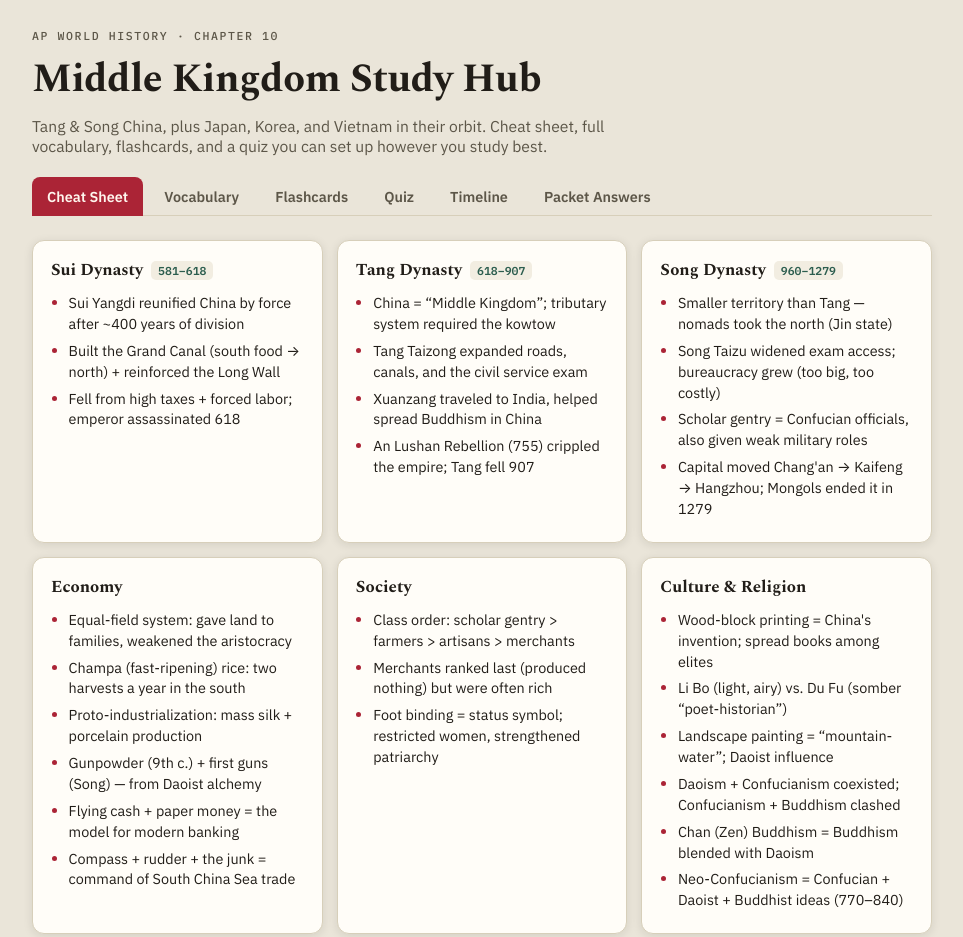
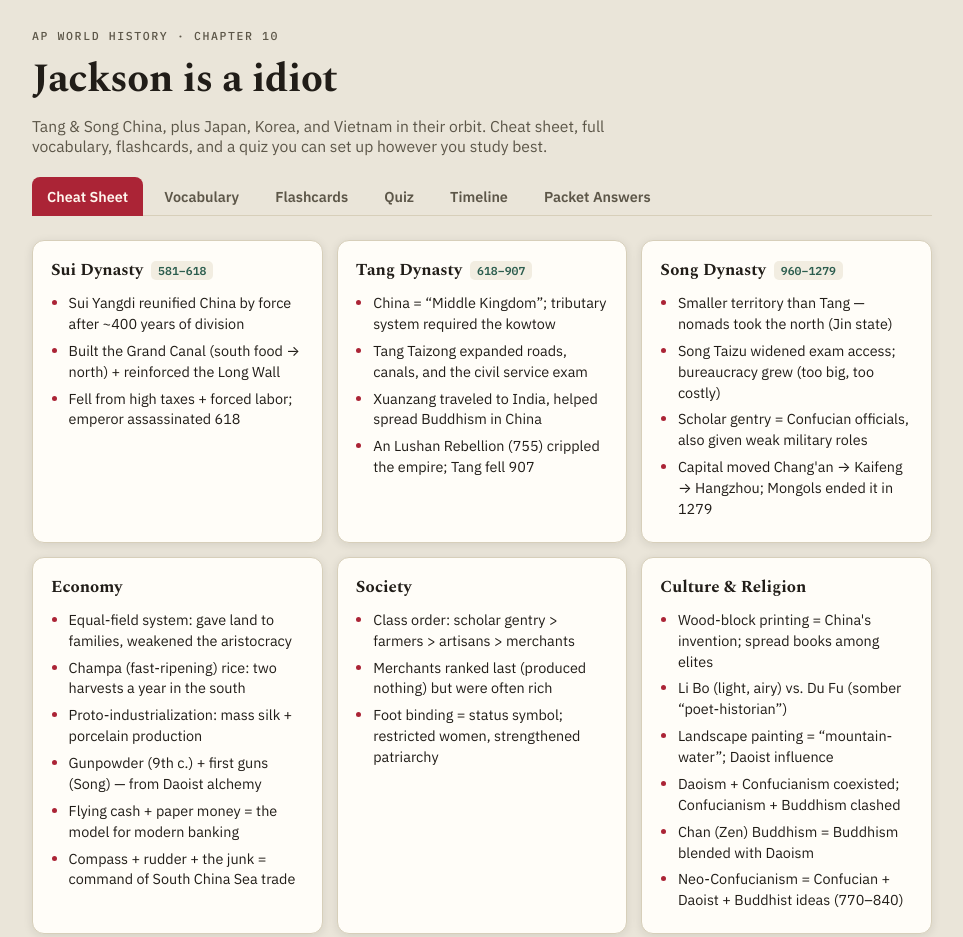
Before and after one commit to dawidp67/apworld, a plain HTML site: page index.html in a window 1280 px wide. Shown: the top 937 px of the page, without its empty margins (158-1121 px from the left). Drawn offline with nearby package versions, Linux system fonts and the light colour scheme.

Commit message:
new edit

```diff
--- a/index.html
+++ b/index.html
@@ -202,7 +202,7 @@
 <div class="page">
   <header>
     <p class="eyebrow">AP World History · Chapter 10</p>
-    <h1>Middle Kingdom Study Hub</h1>
+    <h1>Jackson is a idiot</h1>
     <p class="subtitle">Tang &amp; Song China, plus Japan, Korea, and Vietnam in their orbit. Cheat sheet, full vocabulary, flashcards, and a quiz you can set up however you study best.</p>
     <nav class="tabs" role="tablist" aria-label="Study mode">
       <button role="tab" id="tab-sheet" aria-selected="true" aria-controls="panel-sheet">Cheat Sheet</button>
```
